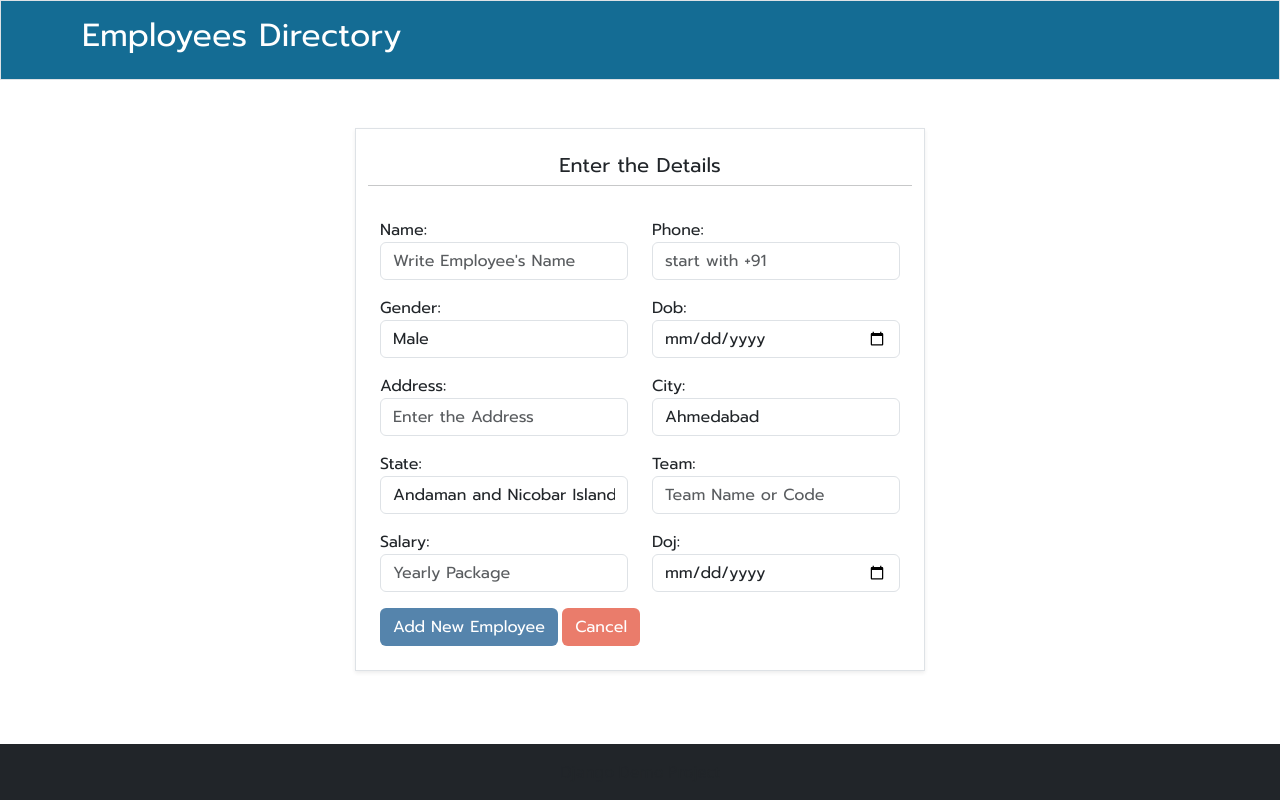
After one commit to Neon2k2/Employee_directory, a Django app: page /manualEntry/ in a window 1280 px wide. The commit adds this page. Run offline with Django 4.2, Linux system fonts and the light colour scheme; some libraries are stand-ins or nearby versions.

Commit message:
Finished on 12072023

```diff
--- a/firstapp/forms.py
+++ b/firstapp/forms.py
@@ -1,3 +1,4 @@
+import re
 from django import forms
 from django.forms.widgets import DateInput
 from datetime import datetime, timezone
@@ -160,16 +161,16 @@ class EmployeeForm(forms.ModelForm):
 
         Date_ = datetime.now().strftime('%Y-%m-%d')
         widgets = {
-            'name': forms.TextInput(attrs={'class': 'form-control'}),
-            'phone': forms.TextInput(attrs={'class': 'form-control'}),
+            'name': forms.TextInput(attrs={'class': 'form-control', 'placeholder': 'Write Employee\'s Name'}),
+            'phone': forms.TextInput(attrs={'class': 'form-control','placeholder': 'start with +91'}),
             'gender' : forms.Select(choices=GENDER_CHOICES, attrs={'class': 'form-control'}),
-            'dob': CustomDateInput(attrs={'class': 'form-control'}, min_date='1964-01-31', max_date='2002-12-31'),
-            'doj': CustomDateInput(attrs={'class': 'form-control'}, min_date='1990-01-01', max_date = f'{Date_}'),
-            'address': forms.TextInput(attrs={'class': 'form-control'}),
-            'city': forms.Select(choices=CITY_CHOICES, attrs={'class': 'form-control'}),
-            'state': forms.Select(choices=STATE_CHOICES, attrs={'class': 'form-control'}),
-            'team': forms.TextInput(attrs={'class': 'form-control'}),
-            'salary': forms.NumberInput(attrs={'class': 'form-control', 'min': '0', 'step': '1000'}),
+            'dob': CustomDateInput(attrs={'class': 'form-control','placeholder': 'Date of Birth'}, min_date='1964-01-31', max_date='2002-12-31'),
+            'doj': CustomDateInput(attrs={'class': 'form-control','placeholder': 'Date of Joining'}, min_date='1990-01-01', max_date = f'{Date_}'),
+            'address': forms.TextInput(attrs={'class': 'form-control','placeholder': 'Enter the Address'}),
+            'city': forms.Select(choices=CITY_CHOICES, attrs={'class': 'form-control','placeholder': 'Enter the City'}),
+            'state': forms.Select(choices=STATE_CHOICES, attrs={'class': 'form-control','placeholder': 'Enter the State'}),
+            'team': forms.TextInput(attrs={'class': 'form-control','placeholder': 'Team Name or Code'}),
+            'salary': forms.NumberInput(attrs={'class': 'form-control', 'min': '0', 'step': '1000','placeholder': 'Yearly Package'}),
         }
 
 
@@ -190,3 +191,10 @@ class EmployeeForm(forms.ModelForm):
         if salary <= 0:
             raise forms.ValidationError("Salary must be a positive value.")
         return salary
+
+    def clean_phone(self):
+        phone = self.cleaned_data.get('phone')
+        pattern = r'^\+?91?[6-9]\d{9}$'
+        if not re.match(pattern, phone):
+            raise forms.ValidationError("Please enter a valid phone number.")
+        return phone
--- a/firstapp/models.py
+++ b/firstapp/models.py
@@ -5,7 +5,7 @@ from django.core.exceptions import ValidationError
 
 class Employee(models.Model):
     phone_regex = RegexValidator(
-        regex=r'^\+?\d{10,15}$',
+        regex=r'^\+?91?[6-9]\d{9}$',
         message="Phone number must be entered in the format: '+919999999999'. Up to 15 digits allowed."
     )
     GENDER_CHOICES = [
--- /dev/null
+++ b/firstapp/templates/manualentry.html
@@ -0,0 +1,99 @@
+{% extends 'base.html' %}
+{% load static %}
+
+{% block stylesheets %}
+{{ block.super }}
+<link rel="stylesheet" href="{% static 'employees.css' %}">
+{% endblock stylesheets %}
+
+{% block title %}CGI | Welcome{% endblock title %}
+
+{% block content %}
+
+<div class="container" style="margin-bottom: 10%;">
+
+    <div class="row">
+
+
+        <form class="mt-5 col-md-8 offset-md-2 col-lg-6 offset-lg-3 border p-4 shadow-sm" method="POST">
+            {% csrf_token %}
+            {% if form.errors %}
+            <div class="alert alert-danger">
+                <strong>Error:</strong>
+                <ul>
+                    {% for field in form %}
+                    {% for error in field.errors %}
+                    <li>{{ field.label }} - {{ error }}</li>
+                    {% endfor %}
+                    {% endfor %}
+                </ul>
+            </div>
+            {% endif %}
+            <div class="row mb-3 text-center">
+                <h5 style="font-family: 'Prompt', sans-serif;">Enter the Details</h5>
+                <hr>
+            </div>
+            <div class="row">
+                <div class="col-sm-6 mb-3" style="font-family: 'Prompt', sans-serif;">
+                    {{ form.name.label_tag }}
+                    {{ form.name }}
+                </div>
+                <div class="col-sm-6 mb-3"style="font-family: 'Prompt', sans-serif;">
+                    {{ form.phone.label_tag }}
+                    {{ form.phone }}
+                </div>
+            </div>
+
+            <div class="row">
+                <div class="col-sm-6 mb-3"style="font-family: 'Prompt', sans-serif;">
+                    {{ form.gender.label_tag }}
+                    {{ form.gender }}
+                </div>
+                <div class="col-sm-6 mb-3"style="font-family: 'Prompt', sans-serif;">
+                    {{ form.dob.label_tag }}
+                    {{ form.dob }}
+                </div>
+            </div>
+
+            <div class="row">
+                <div class="col-sm-6 mb-3"style="font-family: 'Prompt', sans-serif;">
+                    {{ form.address.label_tag }}
+                    {{ form.address }}
+                </div>
+                <div class="col-sm-6 mb-3"style="font-family: 'Prompt', sans-serif;">
+                    {{ form.city.label_tag }}
+                    {{ form.city }}
+                </div>
+            </div>
+
+            <div class="row">
+                <div class="col-sm-6 mb-3"style="font-family: 'Prompt', sans-serif;">
+                    {{ form.state.label_tag }}
+                    {{ form.state }}
+                </div>
+                <div class="col-sm-6 mb-3"style="font-family: 'Prompt', sans-serif;">
+                    {{ form.team.label_tag }}
+                    {{ form.team }}
+                </div>
+            </div>
+
+            <div class="row">
+                <div class="col-sm-6 mb-3"style="font-family: 'Prompt', sans-serif;">
+                    {{ form.salary.label_tag }}
+                    {{ form.salary }}
+                </div>
+                <div class="col-sm-6 mb-3"style="font-family: 'Prompt', sans-serif;">
+                    {{ form.doj.label_tag }}
+                    {{ form.doj }}
+                </div>
+            </div>
+
+            <button type="submit" name="employee_form_submit" class="btn text-white" style="background-color: #5584AC; font-family: 'Prompt', sans-serif;">Add New Employee</button>
+            <a href="{%url 'employee_list' %}" class="btn text-white" style="background-color: rgba(231, 100, 80, 0.844); font-family: 'Prompt', sans-serif;">Cancel</a>
+        </form>
+
+    </div>
+</div>
+
+
+{% endblock content %}
--- a/firstapp/urls.py
+++ b/firstapp/urls.py
@@ -1,8 +1,10 @@
 from django.urls import path
 
-from firstapp.views import DownloadEmployeesView, EmployeeListView
+from firstapp.views import DownloadEmployeesPDFView, DownloadEmployeesView, EmployeeListView, ManualEntry
 
 urlpatterns = [
     path('', EmployeeListView.as_view(), name='employee_list'),
     path('download/', DownloadEmployeesView.as_view(), name='download_employees'),
+    path('downloadpdf/', DownloadEmployeesPDFView.as_view(), name='download_pdf'),
+    path('manualEntry/', ManualEntry.as_view(), name='manualEntry'),
 ]
--- a/firstapp/views.py
+++ b/firstapp/views.py
@@ -1,10 +1,13 @@
 
 from datetime import datetime
+import pandas as pd
+from reportlab.pdfgen import canvas
 from django.db import IntegrityError
+from django.forms import ValidationError
 from django.urls import reverse
 import openpyxl
 import pandas as pd
-from django.http import HttpResponse, JsonResponse
+from django.http import HttpResponse, HttpResponseBadRequest, JsonResponse
 from django.shortcuts import redirect, render
 from django.views import View
 from .forms import EmployeeForm
@@ -13,6 +16,64 @@ import io
 from django.conf import settings
 from django.contrib import messages
 from django.core.paginator import Paginator
+
+from django.utils import timezone
+from reportlab.lib.pagesizes import letter
+from reportlab.lib import colors
+from reportlab.lib.styles import getSampleStyleSheet, ParagraphStyle
+from reportlab.platypus import SimpleDocTemplate, Paragraph, Spacer
+
+
+class DownloadEmployeesPDFView(View):
+    def get(self, request):
+        employees = Employee.objects.all().order_by('name')
+
+        # Create a BytesIO object to store the PDF file
+        pdf_file = io.BytesIO()
+        doc = SimpleDocTemplate(pdf_file, pagesize=letter)
+
+        # Define custom styles for the resume sections
+        styles = getSampleStyleSheet()
+        section_title_style = styles['Heading1']
+        section_content_style = ParagraphStyle(
+            'section_content',
+            parent=styles['Normal'],
+            fontSize=12,
+            leading=14,
+            spaceAfter=10
+        )
+
+        # Generate the resume sections for each employee
+        elements = []
+        for employee in employees:
+            # Add employee name as section title
+            elements.append(Paragraph(employee.name, section_title_style))
+            elements.append(Spacer(1, 12))  # Add space after the section title
+
+            # Add employee details as section content
+            elements.append(Paragraph(f"Phone: {employee.phone}", section_content_style))
+            elements.append(Paragraph(f"Date of Birth: {employee.dob}", section_content_style))
+            elements.append(Paragraph(f"Date of Join: {employee.doj}", section_content_style))
+            elements.append(Paragraph(f"Address: {employee.address}", section_content_style))
+            elements.append(Paragraph(f"City: {employee.city}", section_content_style))
+            elements.append(Paragraph(f"State: {employee.state}", section_content_style))
+            elements.append(Paragraph(f"Team: {employee.team}", section_content_style))
+            elements.append(Paragraph(f"Salary: {employee.salary}", section_content_style))
+
+            elements.append(Spacer(1, 24))  # Add space between employee sections
+
+        # Build the PDF file
+        doc.build(elements)
+
+        # Create the HTTP response with the PDF file
+        date = timezone.now().strftime('%Y-%m-%d_%H-%M-%S')
+        response = HttpResponse(content_type='application/pdf')
+        response['Content-Disposition'] = f'attachment; filename=EmployeesRecord_{date}.pdf'
+        response.write(pdf_file.getvalue())
+
+        return response
+
+
 
 class DownloadEmployeesView(View):
     def get(self, request):
@@ -80,66 +141,125 @@ class EmployeeListView(View):
         return render(request, 'employees.html', {'form': form, 'page_obj': page_obj, 'date': CurrentDate, 'sort': sort, 'order': order})
 
 
+class ManualEntry(View):
+    def get(self, request):
+        form = EmployeeForm()
+        return render(request, 'manualentry.html', {'form': form})
+
+    def post(self, request):  # Fix: lowercase "p" in "post" method name
+        form = EmployeeForm(request.POST)
+        if form.is_valid():
+            employee = form.save(commit=False)
+            employee.name = employee.name.capitalize()
+            employee.phone = employee.phone.capitalize()
+            employee.address = employee.address.capitalize()
+            employee.city = employee.city.capitalize()
+            employee.state = employee.state.capitalize()
+            employee.team = employee.team.capitalize()
+            form.save()
+            messages.success(
+                request, 'Employee added successfully to the database.')
+            return redirect(reverse('employee_list'))
+        else:
+            # Form is invalid, display error messages
+            return render(request, 'manualentry.html', {'form': form})
+
+
+class EmployeeListView(View):
+    def get(self, request):
+        form = EmployeeForm()
+        employees = Employee.objects.all().order_by('-created_at')
+        sort = request.GET.get('sort')
+        order = request.GET.get('order')
+        if sort == 'name':
+            employees = employees.order_by('name')
+        elif sort == 'doj':
+            employees = employees.order_by('doj')
+        elif sort == 'city':
+            employees = employees.order_by('city')
+        elif sort == 'state':
+            employees = employees.order_by('state')
+        elif sort == 'team':
+            employees = employees.order_by('team')
+        elif sort == 'salary':
+            employees = employees.order_by('salary')
+
+        if sort and order == 'desc':
+            employees = employees.reverse()
+        else:
+            order = 'asc'
+
+        paginator = Paginator(employees, per_page=settings.PAGINATION_PER_PAGE)
+        page_number = request.GET.get('page')
+        page_obj = paginator.get_page(page_number)
+        CurrentDate = datetime.now().date()
+        return render(request, 'employees.html', {'form': form, 'page_obj': page_obj, 'date': CurrentDate, 'sort': sort, 'order': order})
+
     def post(self, request):
-        if 'employee_form_submit' in request.POST:
-            form = EmployeeForm(request.POST)
-            if form.is_valid():
-                form.save()
-                messages.success(
-                    request, 'Employee added successfully to the database.')
+
+        if 'excel_form_submit' in request.POST:
+            # Handle file upload and Excel processing here...
+            try:
+                file = request.FILES['files']
+
+                # Save the uploaded Excel file
+                obj = ExcelFile.objects.create(file_upload=file)
+                path = obj.file_upload.path
+
+                # Read the data from the Excel file
+                workbook = openpyxl.load_workbook(path)
+                worksheet = workbook.active
+
+                data = []
+                for idx, row in enumerate(worksheet.iter_rows(values_only=True), start=1):
+                    if idx == 1:
+                        # Skip the header row
+                        continue
+
+                    dob_str = datetime.strftime(row[2], '%Y-%m-%d')
+                    doj_str = datetime.strftime(row[3], '%Y-%m-%d')
+
+                    employee_data = {
+                        'name': row[0],
+                        'phone': row[1],
+                        'dob': dob_str,
+                        'doj': doj_str,
+                        'address': row[4],
+                        'city': row[5],
+                        'state': row[6],
+                        'team': row[7],
+                        'salary': row[8],
+                    }
+                    data.append(employee_data)
+
+                # Create Employee objects from the data
+                for employee_data in data:
+                    try:
+                        Employee.objects.create(**employee_data)
+                    except IntegrityError as e:
+                        error_message = f"Error creating employee: This employee already exists."
+                        messages.error(request, error_message)
+                        # Redirect to employee list page with the error message
+                        return redirect(reverse('employee_list'))
+                    except Exception as e:
+                        error_message = f"Error creating employee: {str(e)}"
+                        messages.error(request, error_message)
+                        # Redirect to employee list page with the error message
+                        return redirect(reverse('employee_list'))
+
+                messages.success(request, 'Excel File uploaded successfully')
                 return redirect(reverse('employee_list'))
 
-        if 'excel_form_submit' in request.POST:
-            file = request.FILES['files']
+            except KeyError:
+                messages.error(request,"Missing file during Upload.")
+                return redirect(reverse('employee_list'))
 
-            # Save the uploaded Excel file
-            obj = ExcelFile.objects.create(file_upload=file)
-            path = obj.file_upload.path
+            except ValidationError as e:
+                messages.error(request, str(e))
+                return redirect(reverse('employee_list'))
 
-            # Read the data from the Excel file
-            workbook = openpyxl.load_workbook(path)
-            worksheet = workbook.active
-
-            data = []
-            for idx, row in enumerate(worksheet.iter_rows(values_only=True), start=1):
-                if idx == 1:
-                    # Skip the header row
-                    continue
-
-                dob_str = datetime.strftime(row[2], '%Y-%m-%d')
-                doj_str = datetime.strftime(row[3], '%Y-%m-%d')
-
-                employee_data = {
-                    'name': row[0],
-                    'phone': row[1],
-                    'dob': dob_str,
-                    'doj': doj_str,
-                    'address': row[4],
-                    'city': row[5],
-                    'state': row[6],
-                    'team': row[7],
-                    'salary': row[8],
-                }
-                data.append(employee_data)
-
-            # Create Employee objects from the data
-            for employee_data in data:
-                try:
-                    Employee.objects.create(**employee_data)
-                except IntegrityError as e:
-                    error_message = f"Error creating employee: This employee already exists."
-                    messages.error(request, error_message)
-                    # Redirect to employee list page with the error message
-                    return redirect(reverse('employee_list'))
-                except Exception as e:
-                    error_message = f"Error creating employee: {str(e)}"
-                    messages.error(request, error_message)
-                    # Redirect to employee list page with the error message
-                    return redirect(reverse('employee_list'))
-
-
-            messages.success(request, 'Excel File uploaded successfully')
-            return redirect(reverse('employee_list'))
-
-        employee_form = EmployeeForm()
-        return render(request, 'employees.html', {'employee_form': employee_form})
+            except Exception as e:
+                messages.error(
+                    request, f"Error processing the Excel file: {str(e)}")
+                return redirect(reverse('employee_list'))
+        return redirect(reverse('employee_list'))
--- a/template/base.html
+++ b/template/base.html
@@ -10,7 +10,7 @@
   {% bootstrap_css %}
   <link rel="preconnect" href="https://fonts.googleapis.com">
   <link rel="preconnect" href="https://fonts.gstatic.com" crossorigin>
-  <link href="https://fonts.googleapis.com/css2?family=Anton&display=swap" rel="stylesheet">
+  <link href="https://fonts.googleapis.com/css2?family=Prompt&display=swap" rel="stylesheet">
 
   <!-- <link rel="stylesheet" href="{% static 'employees.css' %}"> -->
   <title>{% block title %}Employees Data{% endblock title %}</title>
@@ -18,9 +18,9 @@
 
 <body>
   <header class="p-3 text-white border" style="background-color: #146C94;">
-    <div class="container container-fluid text-center">
+    <div class="container container-fluid">
       <div>
-        <h2 style="font-family: 'Anton', sans-serif;">Employee Record</h2>
+        <h2 style="font-family: 'Prompt', sans-serif;">Employees Directory</h2>
       </div>
     </div>
   </header>
@@ -41,29 +41,22 @@
     </div>
 
     <script>
+      document.addEventListener('DOMContentLoaded', function () {
 
-      document.addEventListener('DOMContentLoaded', function() {
+        const fileUploadBtn = document.getElementById('fileUploadBtn');
+        const fileUploadForm = document.getElementById('fileUploadForm');
 
-          const manualEntryBtn = document.getElementById('manualEntryBtn');
-          const manualEntryForm = document.getElementById('manualEntryForm');
-          const fileUploadBtn = document.getElementById('fileUploadBtn');
-          const fileUploadForm = document.getElementById('fileUploadForm');
-          const UploadForm = document.getElementById('UploadForm');
+        // Hide the fileUploadForm initially
+        fileUploadForm.style.display = 'none';
 
-          // Hide the fileUploadForm initially
-          UploadForm.style.display = 'none';
+        fileUploadBtn.addEventListener('click', function () {
+          fileUploadForm.style.display = 'block';
 
-          manualEntryBtn.addEventListener('click', function() {
-            manualEntryForm.style.display = 'block';
-            UploadForm.style.display = 'none';
-          });
+        });
+      });
 
-          fileUploadBtn.addEventListener('click', function() {
-              manualEntryForm.style.display = 'none';
-              UploadForm.style.display = 'block';
-          });
-      });
-      </script>
+
+    </script>
   </footer>
 
 
```
Also changed, not shown: firstapp/templates/employees.html (+18 -44 lines), db.sqlite3.
